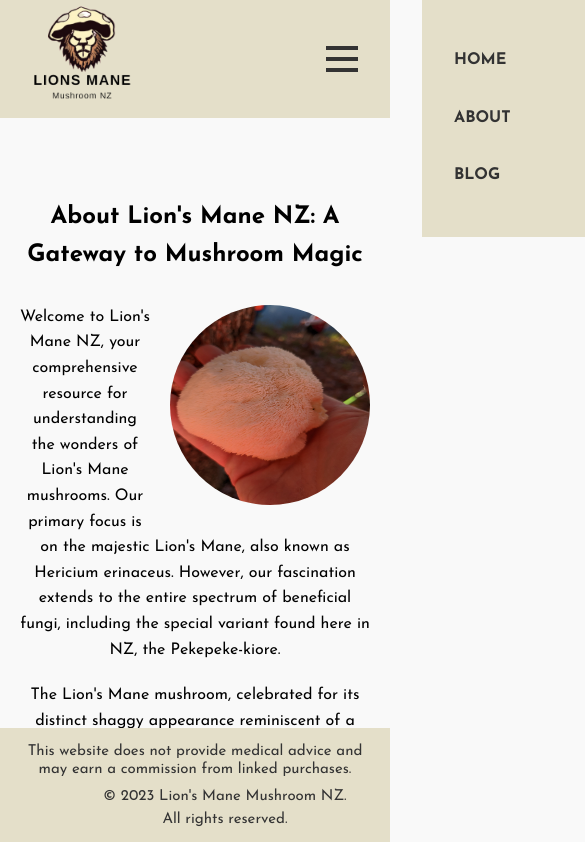
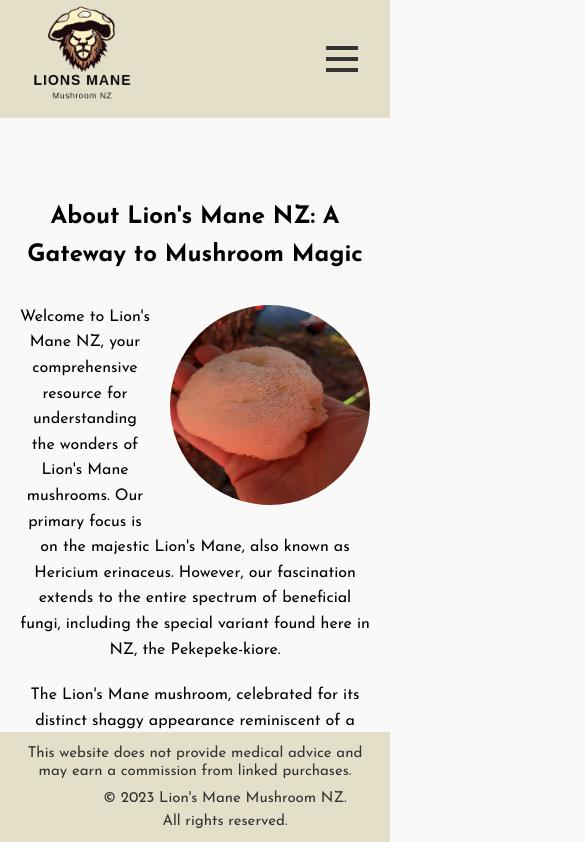
Before and after one commit to nev333/MushroomSite, a React (Create React App) app: page /about in a window 390 px wide. Shown: the top 842 px of the page, 585 px wide, since content can reach past the window. Built offline with nearby package versions, Linux system fonts and the light colour scheme.

Commit message:
imporve css for mobile

```diff
--- a/src/components/FooterSection/footerSection.css
+++ b/src/components/FooterSection/footerSection.css
@@ -9,7 +9,7 @@
   padding: 1rem;
   background-color: #e4dfc9;
   transition: padding 0.5s ease;
-  height: 3%;
+  height: 60px;
 }
 
 .container {
@@ -62,36 +62,7 @@
   transform: scale(1.1);
 }
 
-/* Responsive styles for tablet and mobile sizes */
 @media screen and (max-width: 992px) {
-  .footer-menu {
-    display: none;
-  }
-
-  .footer-content {
-    flex-direction: column;
-    text-align: center;
-  }
-
-  .footer-content p, .footer-disclaimer p, .footer-info p {
-    line-height: 1.2;  /* Reduced line-height for better spacing */
-    margin-bottom: 0.3rem;  /* Slight bottom margin for vertical spacing */
-  }
-
-  .footer-disclaimer, .footer-info {
-    margin-top: 0.3rem; /* Reduced spacing between the stacked elements */
-  }
-
-  .footer-info {
-    text-align: center; /* Centered text for .footer-info */
-  }
-
-  .footer {
-    height: 10%;
-    padding: 1rem 0;
-  }
-}
-@media screen and (max-width: 768px) {
   .footer-menu {
     display: none;
   }
@@ -115,7 +86,7 @@
   }
 
   .footer {
-    height: 10%;
-    padding: 1rem 0;
+    height: auto;
+    padding: 0.5rem 0;
   }
 }
--- a/src/components/menu/Menu.css
+++ b/src/components/menu/Menu.css
@@ -1,7 +1,7 @@
 @import url("https://fonts.googleapis.com/css2?family=Josefin+Sans:wght@400;700&display=swap");
 
-:root {
-  --scale: 1;
+body {
+  overflow-x: hidden;
 }
 
 .menu {
@@ -11,11 +11,11 @@
   display: flex;
   justify-content: space-between;
   align-items: center;
-   padding: calc(2rem * var(--scale));
-
+  padding: calc(2rem);
   background-color: #e4dfc9;
   transition: padding 0.5s ease;
   height: 54px;
+  overflow-x: hidden;
 }
 
 .logo {
@@ -24,8 +24,8 @@
 }
 
 .logo img {
-  width: calc(100px * var(--scale));
-  height: calc(100px * var(--scale));
+  width: calc(100px);
+  height: calc(100px);
   transition: width 0.5s ease, height 0.5s ease, transform 0.3s ease;
 }
 
@@ -46,19 +46,11 @@
   position: relative;
 }
 
-.menu-item:last-child {
-  margin-right: 0;
-}
-
 .menu-item a {
   color: #333333;
   text-decoration: none;
   text-transform: uppercase;
   font-weight: bold;
-}
-
-.menu-item:hover {
-  transform: scale(1.1);
 }
 
 .hamburger-menu {
@@ -93,14 +85,11 @@
     padding: 2rem;
     box-sizing: border-box;
     width: 100%;
+    z-index: -1;
   }
 
   .menu-items.active {
-    transform: translateX(55%);
-  }
-
-  .menu-item {
-    margin: 1rem 0;
+    transform: translateX(0%);
   }
 
   .hamburger-menu {
```
